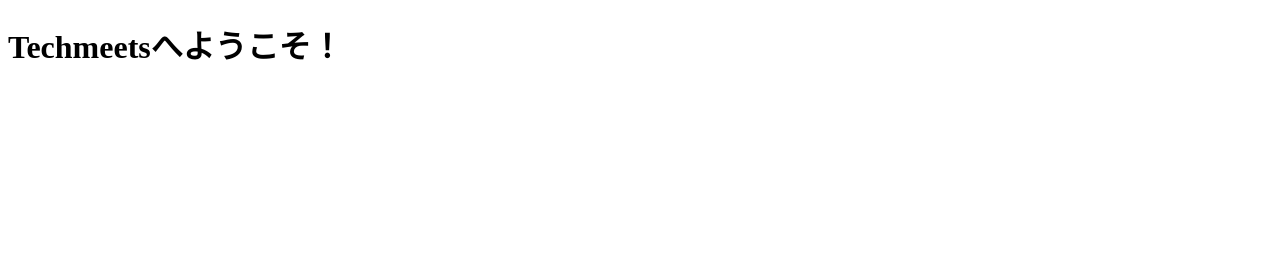
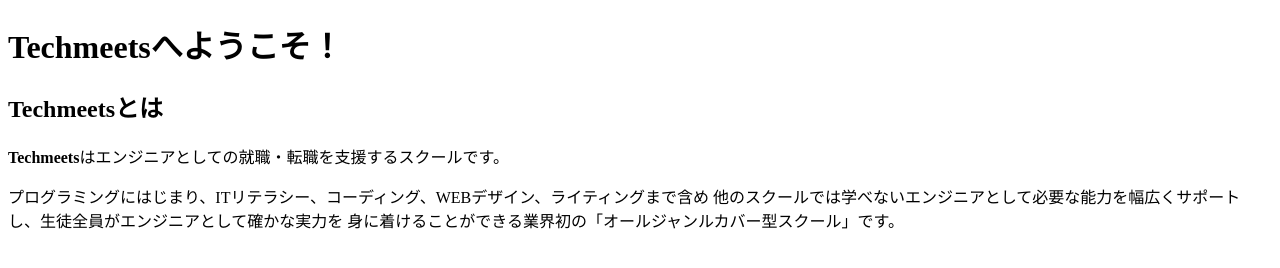
Before and after one commit to genzibika/NewTechmeets, a plain HTML site: page twebpage/top.html in a window 1280 px wide. Drawn offline with Linux system fonts and the light colour scheme.

Commit message:
＜実習４＞

```diff
--- a/twebpage/top.html
+++ b/twebpage/top.html
@@ -6,5 +6,16 @@
   </head>
   <body>
     <h1>Techmeetsへようこそ！</h1>
+    <h2>Techmeetsとは</h2>
+    <div>
+      <p>
+        <strong>Techmeets</strong>はエンジニアとしての就職・転職を支援するスクールです。
+      </p>
+    </div>
+    <p>
+      プログラミングにはじまり、ITリテラシー、コーディング、WEBデザイン、ライティングまで含め
+      他のスクールでは学べないエンジニアとして必要な能力を幅広くサポートし、生徒全員がエンジニアとして確かな実力を
+      身に着けることができる業界初の「オールジャンルカバー型スクール」です。
+    </p>
   </body>
 </html>
```
